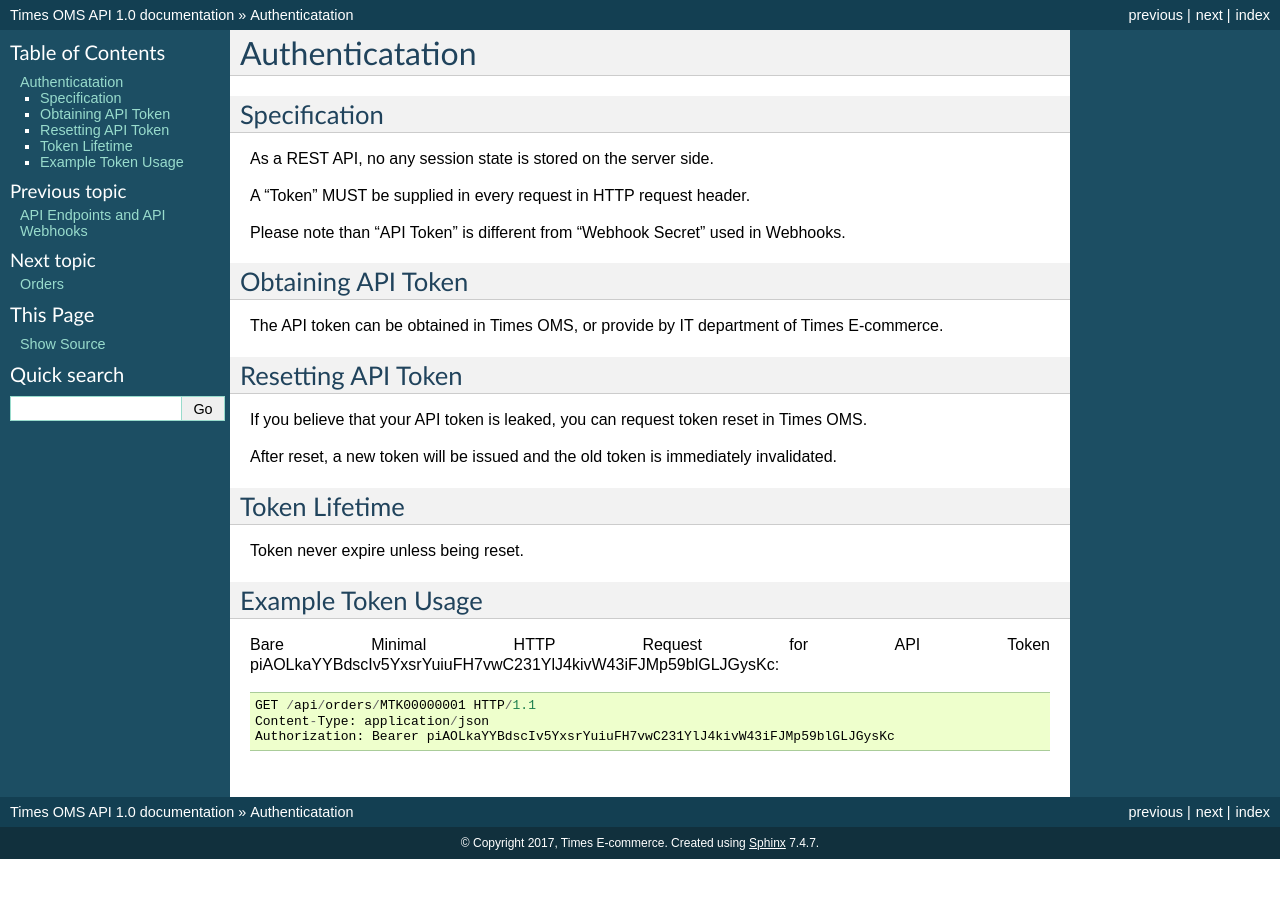
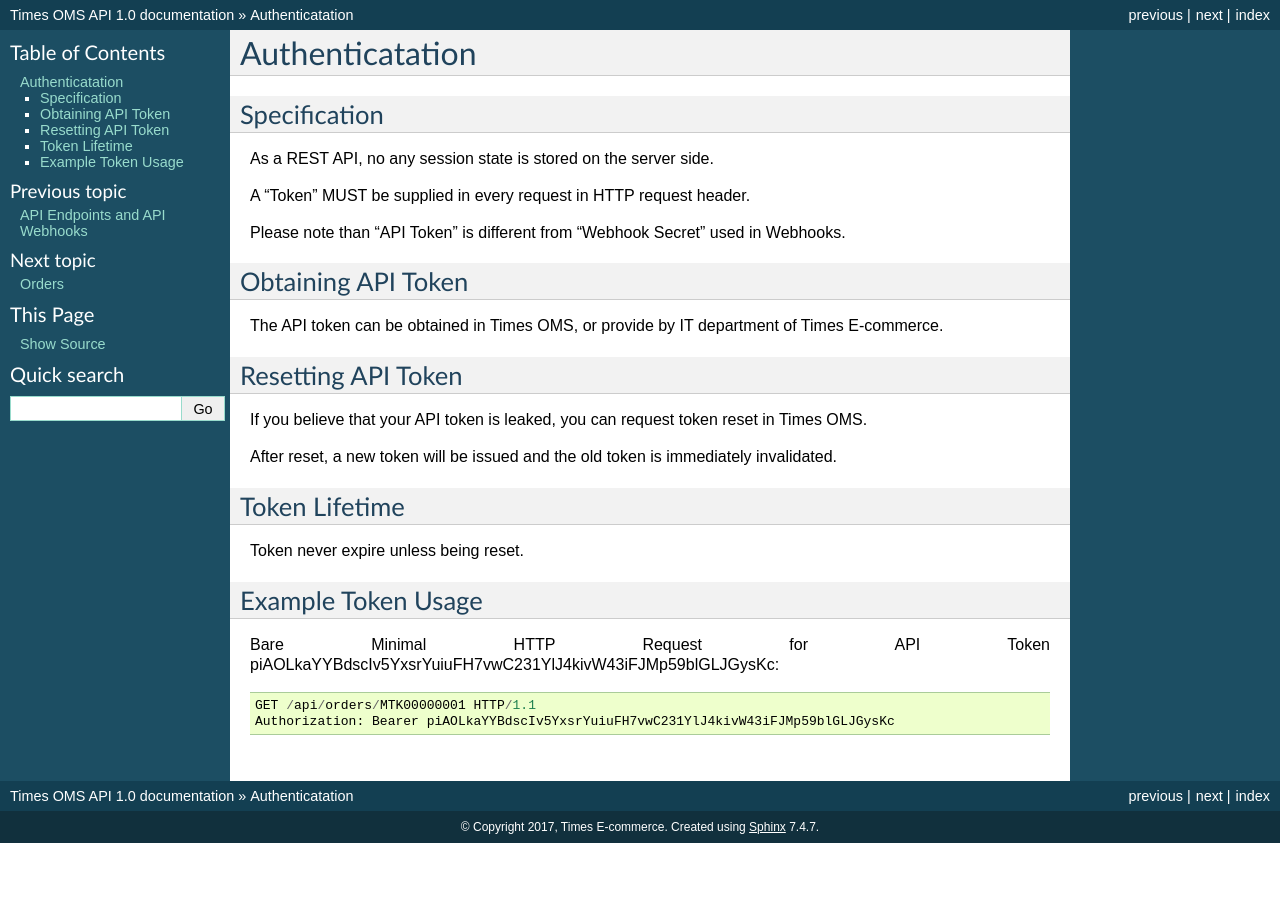
Before and after one commit to timeslogistics/times-oms-api-docs, a Sphinx documentation site: the page built from docs/authentication.rst, in a window 1280 px wide. Built offline with Sphinx 7.4.7, drawn with Linux system fonts in a browser that asks for light colours.

Commit message:
Update authentication.rst

```diff
--- a/docs/authentication.rst
+++ b/docs/authentication.rst
@@ -33,5 +33,4 @@
 Bare Minimal HTTP Request for API Token piAOLkaYYBdscIv5YxsrYuiuFH7vwC231YlJ4kivW43iFJMp59blGLJGysKc::
 
     GET /api/orders/MTK00000001 HTTP/1.1
-    Content-Type: application/json
     Authorization: Bearer piAOLkaYYBdscIv5YxsrYuiuFH7vwC231YlJ4kivW43iFJMp59blGLJGysKc
```
